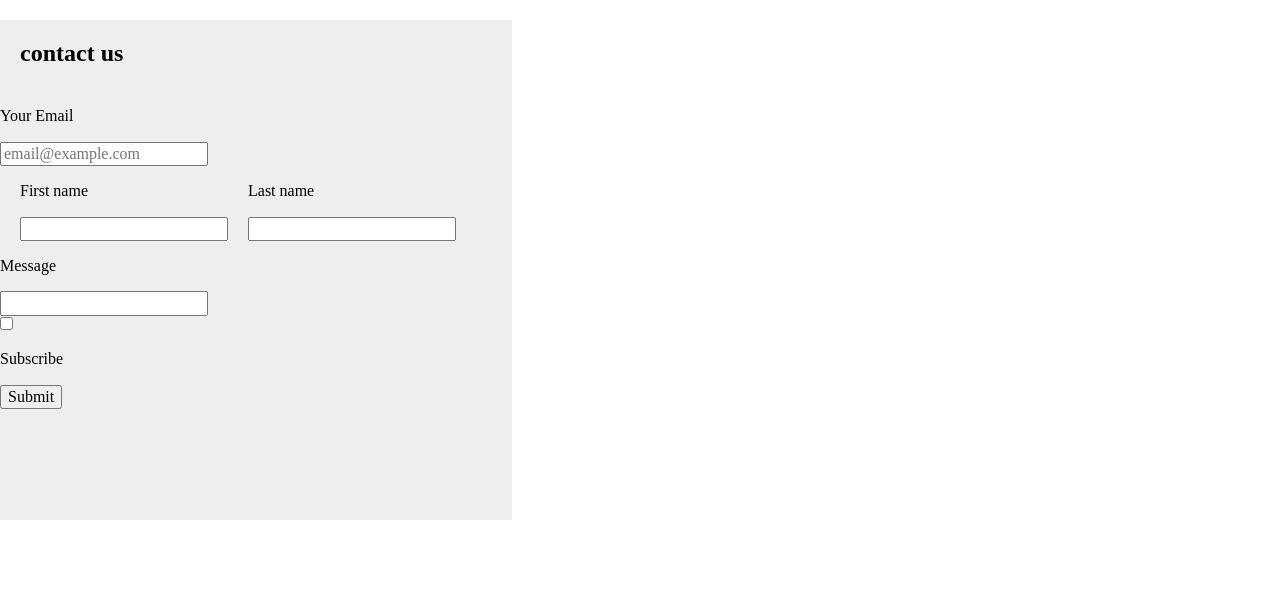
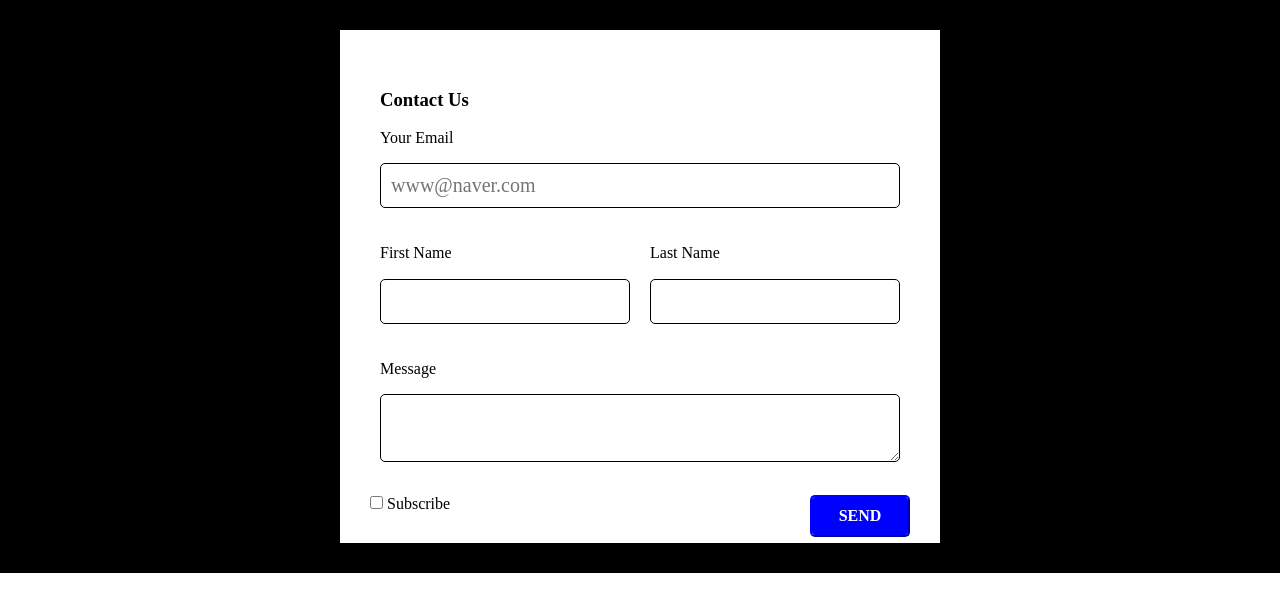
Before and after one commit to LeeJaeRyun/html-css-practice, a plain HTML site: page 문의하기 폼 만들기/layout.html in a window 1280 px wide. Drawn offline with Linux system fonts and the light colour scheme.

Commit message:
Create a Contact Form

```diff
--- a/문의하기 폼 만들기/css/main.css
+++ b/문의하기 폼 만들기/css/main.css
@@ -1,23 +1,57 @@
-body {
-  margin: 0px;
+div, input, textarea {
   box-sizing: border-box;
 }
 
-form {
-  width: 40%;
-  height: 500px;
-  background-color: #eee;
-  text-align: ce;
-
+body {
+  margin: 0px;
 }
 
-h2 {
-  padding: 20px;
-  text-align: left;
+.form-background {
+  background-color: black;
+  padding: 30px;
 }
 
-.form-name1 {
+.form-white {
+  background-color: white;
+  padding: 30px;
+  width: 80%;
+  max-width: 600px;
+  margin: auto;
+}
+
+.form-input {
+  padding: 10px;
+  font-size: 20px;
+  border: 1px solid black;
+  border-radius: 5px;
+  width: 100%;
+}
+
+.w-50 {
+  width: 50%;
   float: left;
-  margin-left: 20px;
-  margin-right: 20px;
+  padding: 10px;
 }
+
+.w-100 {
+  padding: 10px;
+}
+
+.yellow-b {
+  padding: 10px;
+  width: 100px;
+  display: block;
+  float: right;
+  border-radius: 5px;
+  border-color: blue;
+  color: white;
+  font-weight: 700;
+  cursor: pointer;
+  box-shadow: 0 0 40px 40px blue inset, 0 0 0 0 blue;
+  transition: all 150ms ease-in-out;
+}
+
+.yellow-b:hover {
+  color: black;
+  box-shadow: 0 0 10px 0 blue inset, 0 0 10px 4px blue;
+}
--- a/문의하기 폼 만들기/layout.html
+++ b/문의하기 폼 만들기/layout.html
@@ -1,5 +1,6 @@
 <!DOCTYPE html>
 <html lang="en">
+
 <head>
   <meta charset="UTF-8">
   <meta name="viewport" content="width=device-width, initial-scale=1.0">
@@ -7,31 +8,40 @@
   <link rel="stylesheet" href="css/main.css">
   <link rel="stylesheet" href="css/normalize.css">
 </head>
+
 <body>
-  <div>
+  <div class="form-background">
+    <div class="form-white">
       <form>
-      <h2>contact us</h2>
-      <div class="form-email">
+        <div class="w-100">
+          <h3>Contact Us</h3>
           <p>Your Email</p>
-        <input type="email" placeholder="email@example.com">
+          <input class="form-input" type="email" placeholder="www@naver.com">
         </div>
-      <div class="form-name1">
-        <p>First name</p>
-        <input type="text">
+        <div class="w-50">
+          <p>First Name</p>
+          <input class="form-input" type="text">
         </div>
-      <div class="form-name2">
-        <p>Last name</p>
-        <input type="text">
+        <div class="w-50">
+          <p>Last Name</p>
+          <input class="form-input" type="text">
         </div>
-      <div class="form-message">
+        <div style="clear: both;"></div>
+
+        <div class="w-100">
           <p>Message</p>
-        <input type="text">
+          <textarea class="form-input"></textarea>
         </div>
 
-      <input type="checkbox">
-      <p>Subscribe</p>
-      <input type="submit">
+        <div>
+          <br>
+          <input id="sub" type="checkbox"><!--보통은 input이랑 label 태그는 같이 쓰는게 좋음 p대신에 -->
+          <label for="sub">Subscribe</label><!--id랑 for 같게 맞춰주면 label을 누르면 input도 누른거로 간주해줌-->
+          <button class="yellow-b">SEND</button>
+        </div>
       </form>
     </div>
+  </div>
 </body>
+
 </html>
```
Lines whose indentation alone changed are shown as unchanged.
